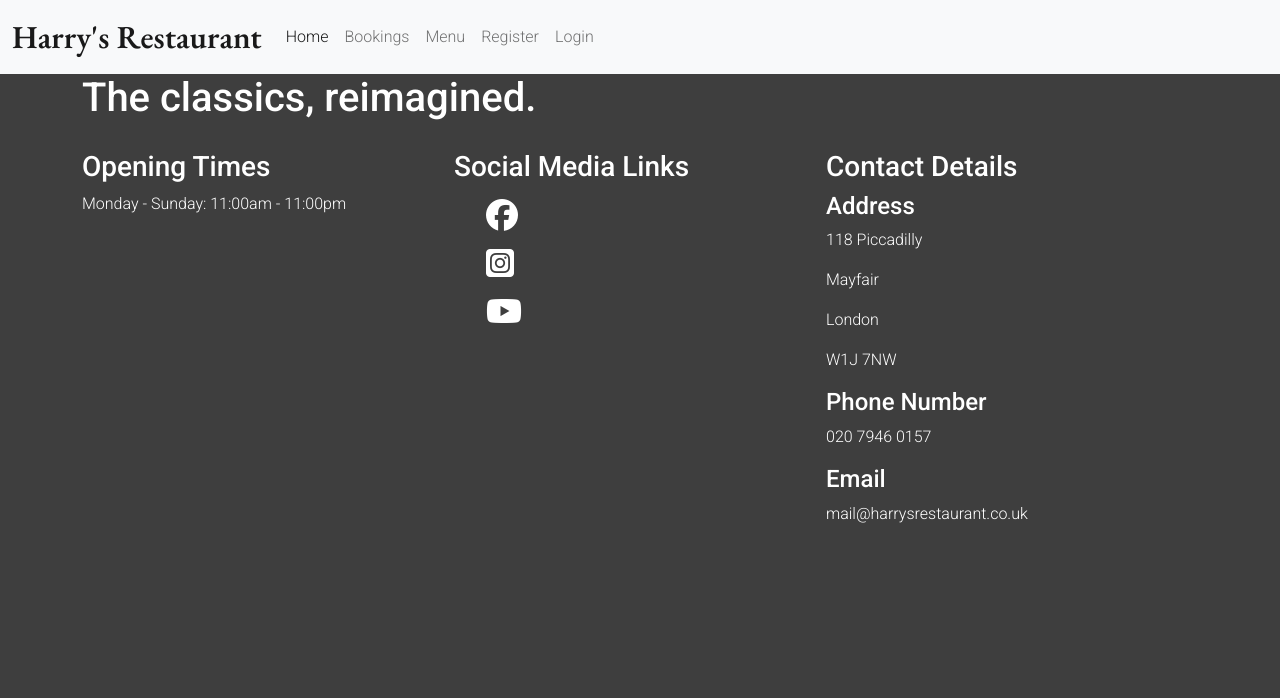
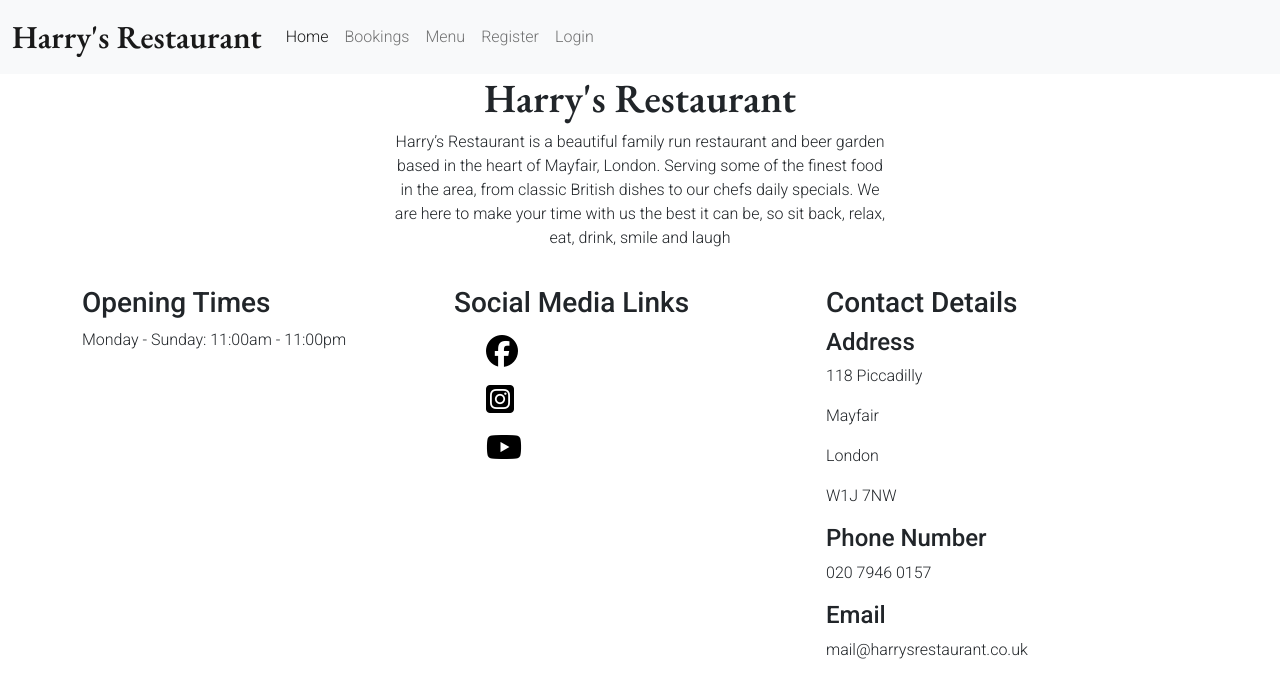
Before and after one commit to hpearson98/harrys-restaurant, a Django app: page / in a window 1280 px wide. Shown: the top 698 px of the page. Run offline with Django 3.2, Linux system fonts and the light colour scheme; some libraries are stand-ins or nearby versions.

Commit message:
Added content to the home page

```diff
--- a/booking/forms.py
+++ b/booking/forms.py
@@ -4,6 +4,12 @@ from booking.models import Reservation
 
 
 class ReservationForm(ModelForm):
+    """
+    This is the form class for my booking form.
+    It handles all of the fields that the form uses as well as
+    any attributes that have been applied to the form field such as
+    Bootstrap classes
+    """
     class Meta:
         model = Reservation
         fields = [
--- a/static/css/style.css
+++ b/static/css/style.css
@@ -3,8 +3,6 @@
 body {
     font-family: 'Roboto', sans-serif;
     font-weight: 300;
-    background-color: #3e3e3e;
-    color: #ffffff;
 }
 
 .logo {
@@ -30,11 +36,50 @@ footer{
 .social-media-links a{
     text-decoration: none;
     font-size: 2rem;
-    color: #ffffff;
+    color: #000000
 }
 
 .social-media-links a:hover {
-    color: #fec300
+    color: #feb600
+}
+
+/*----- Home page CSS -----*/
+
+.home-header {
+    font-family: 'EB Garamond', serif;
+}
+
+.home-msg {
+    max-width: 500px;
+    margin-left: auto;
+    margin-right: auto;
+}
+
+/*----- Bookings page CSS -----*/
+
+/*
+.add-booking-btn {
+    background-color: #050505;
+}
+
+.add-booking-btn > a {
+    text-decoration: none;
+    color: #ffffff
+}
+
+.add-booking-btn:hover {
+    background-color: #fec300;
+    color: white;
+}
+
+.add-booking-btn > a:hover {
+    color: white
+}
+*/
+
+.add-booking-btn > a {
+    text-decoration: none;
+    color: inherit;
 }
 
 /*----- Form CSS -----*/
--- a/templates/booking_details.html
+++ b/templates/booking_details.html
@@ -1,5 +1,6 @@
 {% extends "base.html" %}
 {% block content %}
+<div class="container">
     <div class="row">
         <div class="col">
             <p class="booking-number">Booking number: {{ reservation.id }}</p>
@@ -10,4 +11,5 @@
             <button class="btn"><a href="{% url 'delete-booking' reservation.pk %}">Cancel</a></button>
         </div>
     </div>
+</div>
 {% endblock %}
--- a/templates/bookings.html
+++ b/templates/bookings.html
@@ -1,6 +1,7 @@
 {% extends "base.html" %}
 
 {% block content %}
+<div class="container">
     <a href="{% url 'add-booking' %}">Add Booking</a>
     <h2>Your Bookings</h2>
     {% for booking in object_list %}
@@ -16,4 +17,5 @@
     </div>
     <hr>
     {% endfor %}
+</div>
 {% endblock %}
--- a/templates/index.html
+++ b/templates/index.html
@@ -1,14 +1,11 @@
 {% extends "base.html" %}
 
 {% block content %}
-<div class="container">
-    <div class="row">
-        <div class="col-md-6">
-            <h1>The classics, reimagined.</h1>
-        </div>
-        <div class="col-md-6">
-
-        </div>
-    </div>
+<div class="container center">
+    <h1 class="home-header">Harry's Restaurant</h1>
+    <p class="home-msg">Harry’s Restaurant is a beautiful family run restaurant and beer garden
+        based in the heart of Mayfair, London. Serving some of the finest food in the area,
+        from classic British dishes to our chefs daily specials. We are here to make your
+        time with us the best it can be, so sit back, relax, eat, drink, smile and laugh</p>
 </div>
 {% endblock %}
```
Also changed, not shown: other parts of static/css/style.css (+8 -0 lines). Lines whose indentation alone changed are shown as unchanged.
